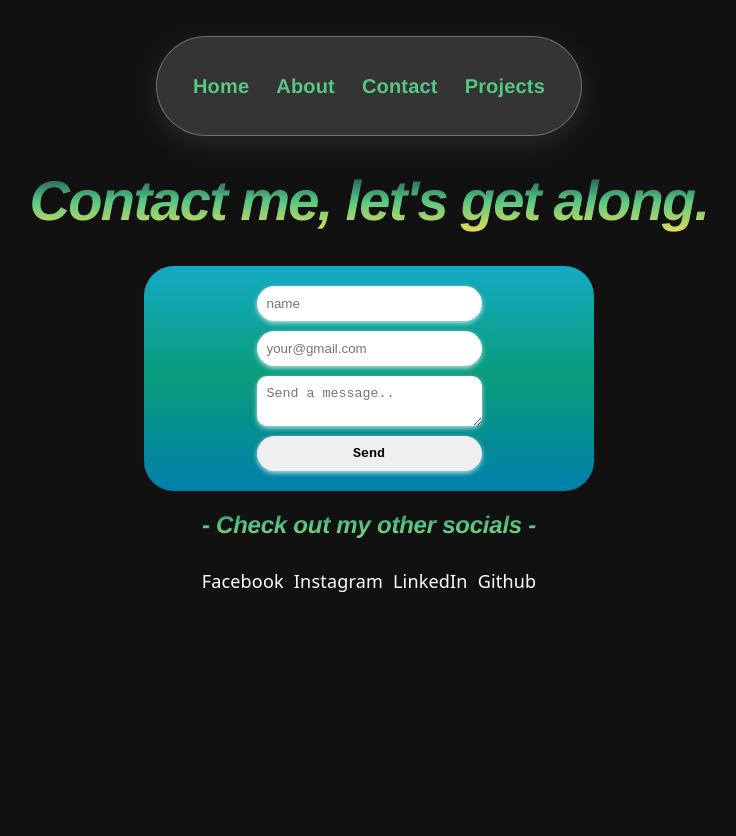
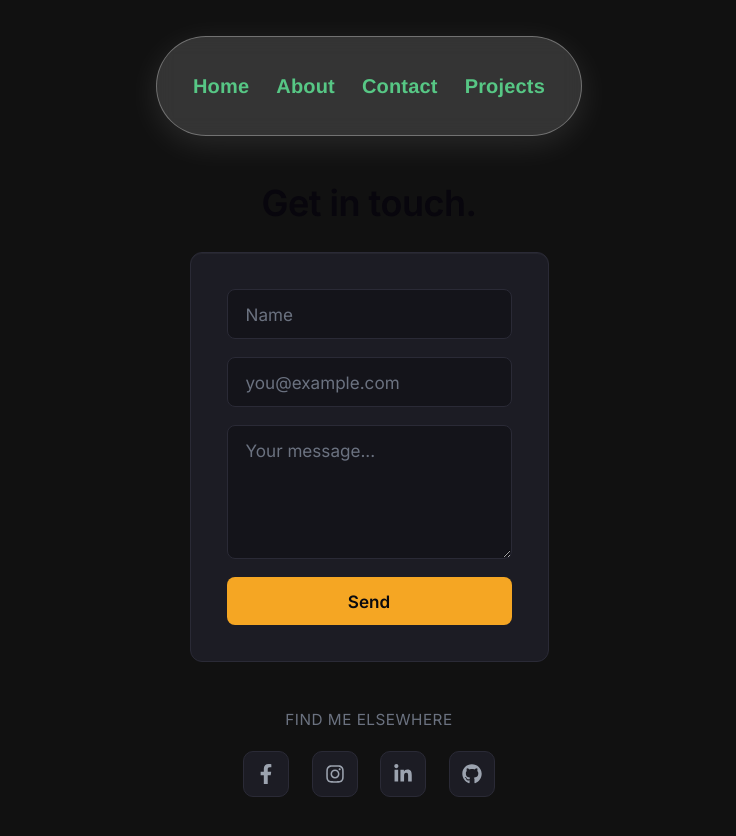
Before and after one commit to james-sed/my-portfolio, a React (Vite) app: page /contact in a window 1280 px wide. Shown: the top 836 px of the page, without its empty margins (271-1007 px from the left). Before the commit the page ends 800 px from the top, so only its background shows below. Built offline with nearby package versions, Linux system fonts and the light colour scheme.

Commit message:
Contact page change

```diff
--- a/index.html
+++ b/index.html
@@ -4,6 +4,9 @@
     <meta charset="UTF-8" />
     <link rel="icon" type="image/svg+xml" href="/favicon.svg" />
     <meta name="viewport" content="width=device-width, initial-scale=1.0" />
+    <link rel="preconnect" href="https://fonts.googleapis.com" />
+    <link rel="preconnect" href="https://fonts.gstatic.com" crossorigin />
+    <link href="https://fonts.googleapis.com/css2?family=Inter:wght@400;500;600;700&display=swap" rel="stylesheet" />
     <title>sederia-website</title>
   </head>
   <body>
--- a/package.json
+++ b/package.json
@@ -12,6 +12,7 @@
   "dependencies": {
     "react": "^19.2.7",
     "react-dom": "^19.2.7",
+    "react-icons": "^5.7.0",
     "react-router-dom": "^7.11.0"
   },
   "devDependencies": {
--- a/src/App.css
+++ b/src/App.css
@@ -294,87 +294,127 @@
   font-style: italic;
 }
 
-.userName-box,
-.userEmail-box,
-.userMessage-box,
-.submit-btn{
-  padding: 10px;
-  border-radius: 20px;
-  border-style: none;
-  box-shadow: 0 2px 5px rgba(255, 255, 255, 0.719);
-  margin: 0 auto;
-  box-sizing: border-box;
-  width: 50%;
-}
+/* ── Contact Page ─────────────────────────────────────── */
 
-.userMessage-box{
-  border-radius: 10px;
-  padding-right: 10px;
-}
-
-.input-boxes{
-  display: flex;
-  flex-direction: column;
-  gap: 10px;
-  background: linear-gradient(180deg, #14AAC4 0%, #099C7A 49%, #0080AB 100%);
-  padding-top: 20px;
-  padding-bottom: 20px;
-  border-radius: 30px;
-  max-width: 450px;
-  margin: 0 auto;
-}
-
-.submit-btn{
-  font-weight: bold;
-  font-family: 'Courier New', Courier, monospace;
-}
-
-.submit-btn:hover{
-  background-color: #008554;
-  transition: 0.5s;
-  color: #FFFFFF;
-  cursor: pointer;
-}
-
-.submit-btn:active{
-  transition: 0.1s;
-  background-color: #FFFFFF;
-
-}
-
-.form-container {
-  max-width: 500px;
-  margin: 2rem auto;
+.contact-wrapper {
+  max-width: 520px;
+  margin: 3rem auto;
   text-align: center;
 }
 
-.socials-container,
-.socials{
-  display: flex;
-  flex-direction: row;
-  gap: 10px;
-  margin: 0 auto;
+.contact-heading {
+  font-family: var(--heading);
+  font-weight: 600;
+  font-size: 2rem;
+  letter-spacing: -0.5px;
+  color: var(--text-h);
+  margin: 0 0 2rem;
 }
 
-.socials a{
-  text-decoration: none;
-  color: #FFFFFF;
+.contact-card {
+  display: flex;
+  flex-direction: column;
+  gap: 1rem;
+  background: #1c1c24;
+  border: 1px solid #2a2a36;
+  border-radius: 12px;
+  padding: 2rem;
+  box-shadow: inset 0 1px 0 rgba(255, 255, 255, 0.04);
 }
 
-.socials a:hover{
-  text-decoration: underline;
-  font-weight: bolder;
-  color: #008554;
-  transition: 0.2s;
-  font-style: italic;
+.contact-input,
+.contact-textarea {
+  width: 100%;
+  padding: 0.75rem 1rem;
+  background: #14141a;
+  border: 1px solid #2a2a36;
+  border-radius: 8px;
+  color: #f3f4f6;
+  font-family: var(--sans);
+  font-size: 0.95rem;
+  outline: none;
+  transition: border-color 0.2s ease;
+  box-sizing: border-box;
 }
 
-.form-sub-confirm{
-  font-family: 'Courier New', Courier, monospace;
-  color: #FFFFFF;
-  font-weight: bolder;
-  display: block;
-  position: absolute;
-  top: 50%;
-  left: 45%;
+.contact-input::placeholder,
+.contact-textarea::placeholder {
+  color: #6b7280;
 }
+
+.contact-input:focus,
+.contact-textarea:focus {
+  border-color: #f5a623;
+}
+
+.contact-textarea {
+  resize: vertical;
+  min-height: 120px;
+}
+
+.contact-btn {
+  padding: 0.75rem 1.5rem;
+  background: #f5a623;
+  color: #0a0a0f;
+  border: none;
+  border-radius: 8px;
+  font-family: var(--sans);
+  font-size: 0.95rem;
+  font-weight: 600;
+  cursor: pointer;
+  transition: background-color 0.2s ease, transform 0.1s ease;
+}
+
+.contact-btn:hover {
+  background: #e0951e;
+}
+
+.contact-btn:active {
+  background: #c7841a;
+  transform: scale(0.98);
+}
+
+.socials-label {
+  margin: 2.5rem 0 1rem;
+  color: #6b7280;
+  font-size: 0.85rem;
+  letter-spacing: 0.5px;
+  text-transform: uppercase;
+}
+
+.socials-row {
+  display: flex;
+  justify-content: center;
+  gap: 1.25rem;
+}
+
+.social-icon-btn {
+  display: flex;
+  align-items: center;
+  justify-content: center;
+  width: 44px;
+  height: 44px;
+  border-radius: 10px;
+  background: #1c1c24;
+  border: 1px solid #2a2a36;
+  color: #9ca3af;
+  text-decoration: none;
+  transition: color 0.2s ease, border-color 0.2s ease, background-color 0.2s ease;
+}
+
+.social-icon-btn:hover {
+  color: #f5a623;
+  border-color: #f5a623;
+  background: rgba(245, 166, 35, 0.08);
+}
+
+.form-sub-confirm {
+  font-family: var(--heading);
+  color: #f3f4f6;
+  font-weight: 600;
+  font-size: 1.5rem;
+  display: flex;
+  align-items: center;
+  justify-content: center;
+  min-height: 60vh;
+}
--- a/src/index.css
+++ b/src/index.css
@@ -11,8 +11,8 @@
   --shadow:
     rgba(0, 0, 0, 0.1) 0 10px 15px -3px, rgba(0, 0, 0, 0.05) 0 4px 6px -2px;
 
-  --sans: system-ui, 'Segoe UI', Roboto, sans-serif;
-  --heading: system-ui, 'Segoe UI', Roboto, sans-serif;
+  --sans: 'Inter', system-ui, 'Segoe UI', Roboto, sans-serif;
+  --heading: 'Inter', system-ui, 'Segoe UI', Roboto, sans-serif;
   --mono: ui-monospace, Consolas, monospace;
 
   font: 18px/145% var(--sans);
--- a/src/pages/Contact.jsx
+++ b/src/pages/Contact.jsx
@@ -1,4 +1,5 @@
 import { useState } from "react"
+import { FaFacebookF, FaInstagram, FaLinkedinIn, FaGithub } from "react-icons/fa"
 
 export default function Contact() {
     const [form, setForm] = useState({ userName: '', userEmail: '', userMessage: '' })
@@ -15,52 +16,58 @@ export default function Contact() {
     if (submitted) {
         return <p className="form-sub-confirm">Thanks, {form.userName}!</p>
     }
+
     return (
-        <div form-container>
-            <h1 className="header-landing">Contact me, let's get along.</h1>
-            <form onSubmit={handleSubmit}>
-            <div className="input-boxes">
-                <input className="userName-box"
+        <div className="contact-wrapper">
+            <h1 className="contact-heading">Get in touch.</h1>
+
+            <form onSubmit={handleSubmit} className="contact-card">
+                <input
+                    className="contact-input"
                     name="userName"
-            value={form.name}
+                    value={form.userName}
                     onChange={handleChange}
-            placeholder="name"
-            required />
+                    placeholder="Name"
+                    required
+                />
 
-            <input className="userEmail-box"
+                <input
+                    className="contact-input"
                     name="userEmail"
                     type="email"
-            value={form.email}
+                    value={form.userEmail}
                     onChange={handleChange}
-            placeholder="your@gmail.com"
-            required />
+                    placeholder="you@example.com"
+                    required
+                />
 
-            <textarea className="userMessage-box"
+                <textarea
+                    className="contact-textarea"
                     name="userMessage"
-            value={form.message}
+                    value={form.userMessage}
                     onChange={handleChange}
-            placeholder="Send a message.."
-            required />
+                    placeholder="Your message..."
+                    rows={5}
+                    required
+                />
 
-            <button className="submit-btn" type="submit">Send</button>
-            </div>
+                <button className="contact-btn" type="submit">Send</button>
             </form>
-         <h2 className="header-landing">- Check out my other socials -</h2>
-         <div className="socials-container">
-             <div className="socials">
-                <a href="https://www.facebook.com/share/19DfdSR2J1/" target="_blank" rel="noopener noreferrer" className="social-name">
-                    Facebook
+
+            <p className="socials-label">Find me elsewhere</p>
+            <div className="socials-row">
+                <a href="https://www.facebook.com/share/19DfdSR2J1/" target="_blank" rel="noopener noreferrer" className="social-icon-btn" aria-label="Facebook">
+                    <FaFacebookF size={20} />
                 </a>
-                <a href="https://www.instagram.com/_jvmszn?igsh=M25oZXR0OWQ2Z2F5" target="_blank" rel="noopener noreferrer" className="social-name">
-                    Instagram
+                <a href="https://www.instagram.com/_jvmszn?igsh=M25oZXR0OWQ2Z2F5" target="_blank" rel="noopener noreferrer" className="social-icon-btn" aria-label="Instagram">
+                    <FaInstagram size={20} />
                 </a>
-                <a href="https://www.linkedin.com/in/james-sederia-4b87383a8?utm_source=share_via&utm_content=profile&utm_medium=member_android" target="_blank" rel="noopener noreferrer" className="social-name">
-                    LinkedIn
+                <a href="https://www.linkedin.com/in/james-sederia-4b87383a8?utm_source=share_via&utm_content=profile&utm_medium=member_android" target="_blank" rel="noopener noreferrer" className="social-icon-btn" aria-label="LinkedIn">
+                    <FaLinkedinIn size={20} />
                 </a>
-                <a href="https://github.com/james-sed" target="_blank" rel="noopener noreferrer" className="social-name">
-                    Github
+                <a href="https://github.com/james-sed" target="_blank" rel="noopener noreferrer" className="social-icon-btn" aria-label="GitHub">
+                    <FaGithub size={20} />
                 </a>
-        </div>
             </div>
         </div>
     )
```
Also changed, not shown: 1 other file (tests, documents, lock files or other folders). Lines whose indentation alone changed are shown as unchanged.
